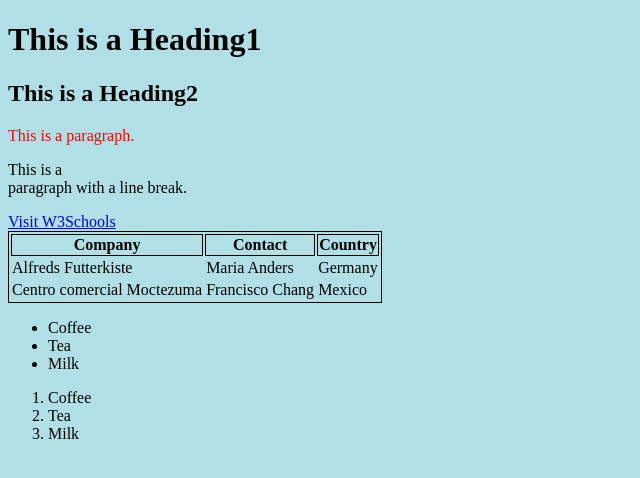
After one commit to Mushood/canteen, a Symfony app: template templates/test.html.twig in a window 1280 px wide. The commit adds this page. Shown: the top 478 px of the page, without its empty margins (0-640 px from the left). Run offline with Twig, Linux system fonts and the light colour scheme; the template is opened without the code that fills it, so the values that code supplies are empty; some libraries are stand-ins or nearby versions.

Commit message:
site controller

```diff
--- a/src/Controller/SiteController.php
+++ b/src/Controller/SiteController.php
@@ -37,4 +37,10 @@ class SiteController extends AbstractController
     {
         return $this->render('contact.html.twig', []);
     }
+
+    #[Route('/test', name: 'test')]
+    public function test(): Response
+    {
+        return $this->render('test.html.twig', []);
+    }
 }
--- a/templates/base.html.twig
+++ b/templates/base.html.twig
@@ -20,7 +20,7 @@
     <!-- Responsive-->
     <link rel="stylesheet" href="{{ asset('css/responsive.css') }}">
     <!-- fevicon -->
-    <link rel="icon" href="images/fevicon.png" type="image/gif" />
+    <link rel="icon" href="{{ asset('images/fevicon.png') }}" type="image/gif" />
     <!-- Scrollbar Custom CSS -->
     <link rel="stylesheet" href="{{ asset('css/jquery.mCustomScrollbar.min.css') }}">
     <!-- Tweaks for older IEs-->
@@ -35,7 +35,7 @@
 <div class="header_section">
     <div class="container-fluid header_main">
         <nav class="navbar navbar-expand-lg navbar-light bg-light">
-            <a class="logo" href="index.html"><img src="images/logo.png"></a>
+            <a class="logo" href="{{ path('index') }}"><img src="{{ asset('images/logo.png') }}"></a>
             <button class="navbar-toggler" type="button" data-toggle="collapse" data-target="#navbarSupportedContent" aria-controls="navbarSupportedContent" aria-expanded="false" aria-label="Toggle navigation">
                 <span class="navbar-toggler-icon"></span>
             </button>
@@ -72,7 +72,7 @@
 
     <div class="footer_section layout_padding margin_top_90">
         <div class="container">
-            <div class="footer_logo"><a href="index.html"><img src="images/footer-logo.png"></a></div>
+            <div class="footer_logo"><a href="{{ path('index') }}"><img src="{{ asset('images/footer-logo.png') }}"></a></div>
             <div class="footer_menu">
                 <ul>
                     <li><a href="{{ path('index') }}">Home</a></li>
--- a/templates/home.html.twig
+++ b/templates/home.html.twig
@@ -11,7 +11,7 @@
                         <div class="image_main">
                             <div class="container">
                                 <img src="images/img-1.png" class="image_1">
-                                <div class="contact_bt"><a href="contact.html">Contact Us</a></div>
+                                <div class="contact_bt"><a href="{{ path('contact') }}">Contact Us</a></div>
                             </div>
                         </div>
                     </div>
@@ -19,7 +19,7 @@
                         <div class="image_main">
                             <div class="container">
                                 <img src="images/img-1.png" class="image_1">
-                                <div class="contact_bt"><a href="contact.html">Contact Us</a></div>
+                                <div class="contact_bt"><a href="{{ path('contact') }}">Contact Us</a></div>
                             </div>
                         </div>
                     </div>
@@ -27,7 +27,7 @@
                         <div class="image_main">
                             <div class="container">
                                 <img src="images/img-1.png" class="image_1">
-                                <div class="contact_bt"><a href="contact.html">Contact Us</a></div>
+                                <div class="contact_bt"><a href="{{ path('contact') }}">Contact Us</a></div>
                             </div>
                         </div>
                     </div>
--- /dev/null
+++ b/templates/test.html.twig
@@ -0,0 +1,51 @@
+<!DOCTYPE html>
+<html>
+<head>
+    <title>Page Title</title>
+</head>
+<body style="background-color:powderblue;">
+
+
+<!-- Debut du contenu -->
+<h1>This is a Heading1</h1>
+<h2>This is a Heading2</h2>
+<p style="color:red;">This is a paragraph.</p>
+<p>This is a <br> paragraph with a line break.</p>
+<!-- Fin du contenu -->
+
+
+<a href="https://www.w3schools.com">Visit W3Schools</a>
+
+<table style="border: 1px solid black;">
+    <tr style="border: 1px solid black;">
+        <th style="border: 1px solid black;">Company</th>
+        <th style="border: 1px solid black;">Contact</th>
+        <th style="border: 1px solid black;">Country</th>
+    </tr>
+    <tr>
+        <td>Alfreds Futterkiste</td>
+        <td>Maria Anders</td>
+        <td>Germany</td>
+    </tr>
+    <tr>
+        <td>Centro comercial Moctezuma</td>
+        <td>Francisco Chang</td>
+        <td>Mexico</td>
+    </tr>
+</table>
+
+<ul>
+    <li>Coffee</li>
+    <li>Tea</li>
+    <li>Milk</li>
+</ul>
+
+<ol>
+    <li>Coffee</li>
+    <li>Tea</li>
+    <li>Milk</li>
+</ol>
+
+
+</body>
+</html>
```
Also changed, not shown: public/mushood_pic.png (added).
